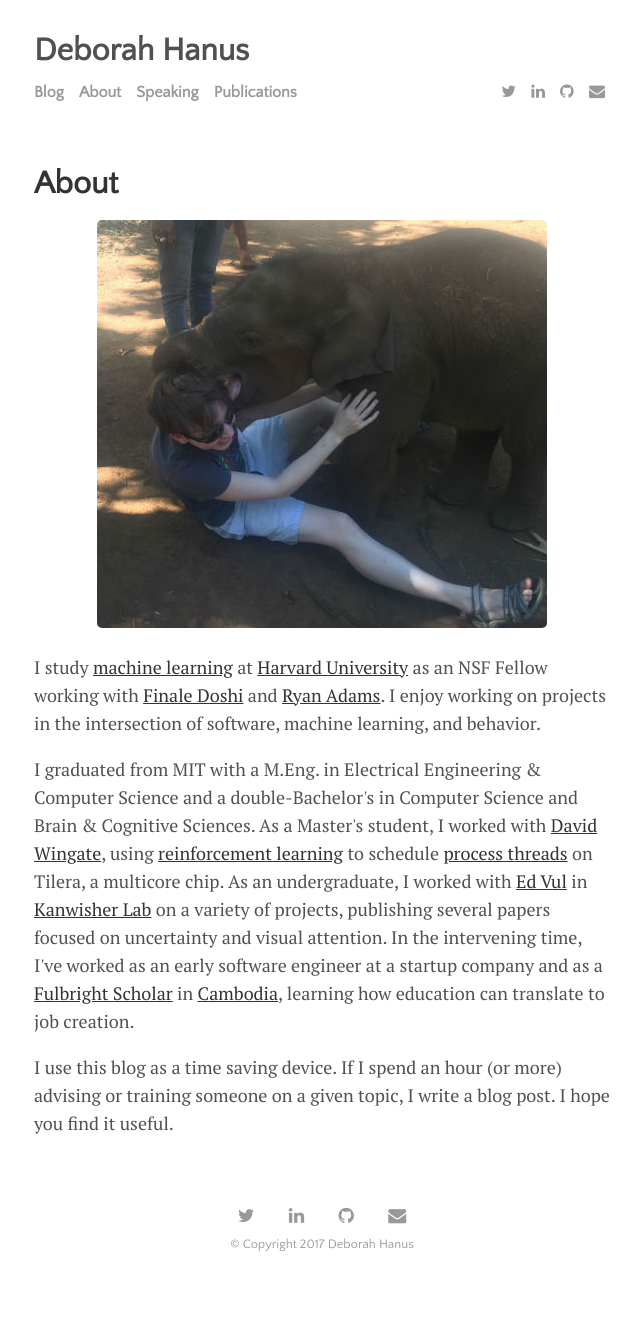
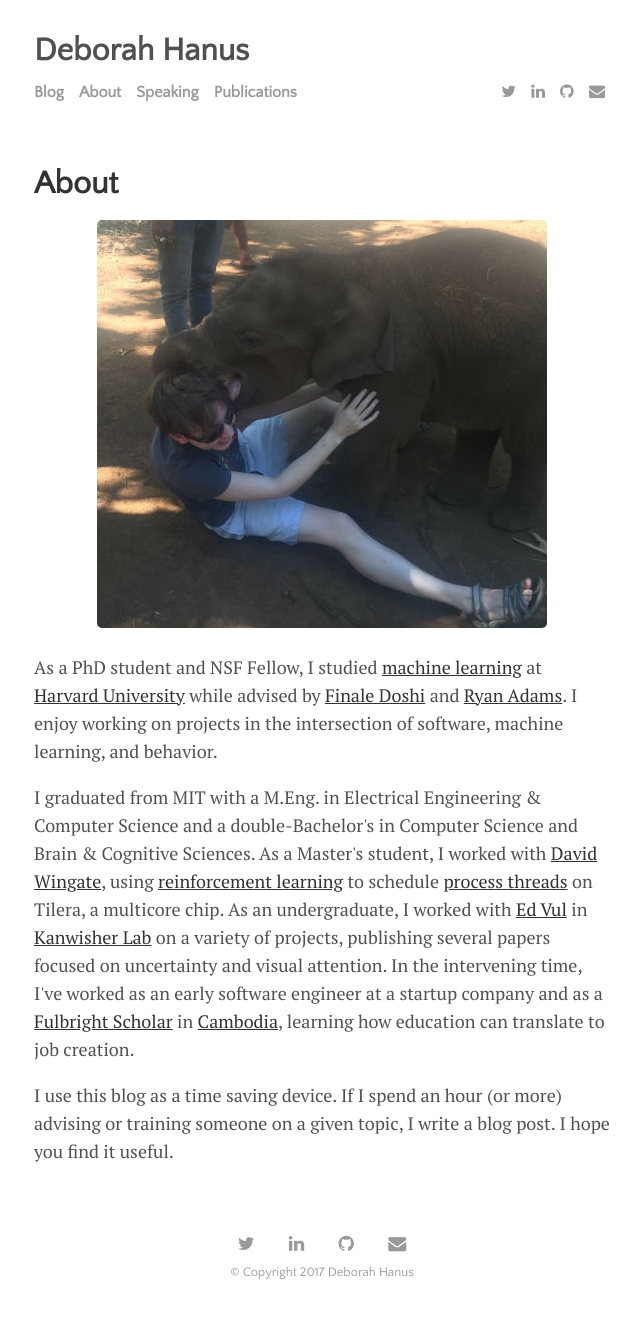
Before and after one commit to dhanus/dhanus.github.io, a Jekyll site: the page built from about.md, in a window 1280 px wide. Shown: the whole page, without its empty margins (318-958 px from the left). Built offline with Jekyll 4.4.1, drawn with Linux system fonts in a browser that asks for light colours; nearby versions of some CDN libraries; before the commit the page ends 1290 px from its top, so only the background shows below that.

Commit message:
change PhD paragraph to past tense

```diff
--- a/about.md
+++ b/about.md
@@ -11,7 +11,7 @@ image:
 
       <center><img src="{{ '../images/elephant.jpg' | prepend: site.baseurl }}" alt="Me being eaten by an elephant"></center>
 
-      <p>I study <a href="https://en.wikipedia.org/wiki/Machine_learning">machine learning</a> at <a href="http://www.seas.harvard.edu/">Harvard University</a> as an NSF Fellow working with <a href="https://www.seas.harvard.edu/directory/finale">Finale Doshi</a> and <a href="https://www.seas.harvard.edu/directory/rpa">Ryan Adams</a>. I enjoy working on projects in the intersection of software, machine learning, and behavior.</p>
+      <p>As a PhD student and NSF Fellow, I studied <a href="https://en.wikipedia.org/wiki/Machine_learning">machine learning</a> at <a href="http://www.seas.harvard.edu/">Harvard University</a> while advised by <a href="https://www.seas.harvard.edu/directory/finale">Finale Doshi</a> and <a href="https://www.seas.harvard.edu/directory/rpa">Ryan Adams</a>. I enjoy working on projects in the intersection of software, machine learning, and behavior.</p>
 
       <p>I graduated from MIT with a M.Eng. in Electrical Engineering & Computer Science and a double-Bachelor's in Computer Science and Brain & Cognitive Sciences. As a Master's student, I worked with <a href="https://cs.byu.edu/faculty/dw87">David Wingate</a>, using <a href="http://en.wikipedia.org/wiki/Reinforcement_learning">reinforcement learning</a> to schedule <a href="http://en.wikipedia.org/wiki/Thread_%28computer_science%29">process threads</a> on Tilera, a multicore chip.  As an undergraduate, I worked with <a href="http://www.edvul.com">Ed Vul</a> in <a href="http://web.mit.edu/bcs/nklab/index.shtml"> Kanwisher Lab</a> on a variety of projects, publishing several papers focused on uncertainty and visual attention. In the intervening time, I've worked as an early software engineer at a startup company and as a <a href="http://www.iie.org/fulbright">Fulbright Scholar</a> in <a href="http://en.wikipedia.org/wiki/Cambodia">Cambodia</a>, learning how education can translate to job creation.</p>
 
```
